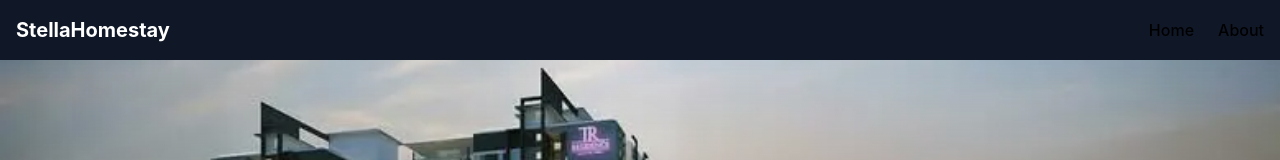
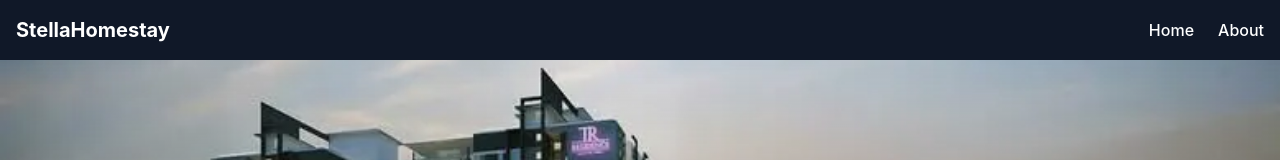
Before and after one commit to JCkwek/Stella-Homestay, a React (Vite) app: page / in a window 1280 px wide. Shown: the top 160 px of the page. Built offline with nearby package versions, Linux system fonts and the light colour scheme.

Commit message:
Improve navigation bar ui

```diff
--- a/src/App.jsx
+++ b/src/App.jsx
@@ -30,13 +30,13 @@ function App() {
         <div className="hidden md:flex md:items-center md:gap-6">
           <Link
             to="/"
-            className="font-medium text-black transition-colors duration-200 hover:text-pink-600 active:text-pink-600"
+            className="font-medium text-white transition-colors duration-200 hover:text-pink-600 active:text-pink-600"
           >
             Home
           </Link>
           <Link
             to="/about"
-            className="font-medium text-black transition-colors duration-200 hover:text-pink-600 active:text-pink-600"
+            className="font-medium text-white transition-colors duration-200 hover:text-pink-600 active:text-pink-600"
           >
             About
           </Link>
```
